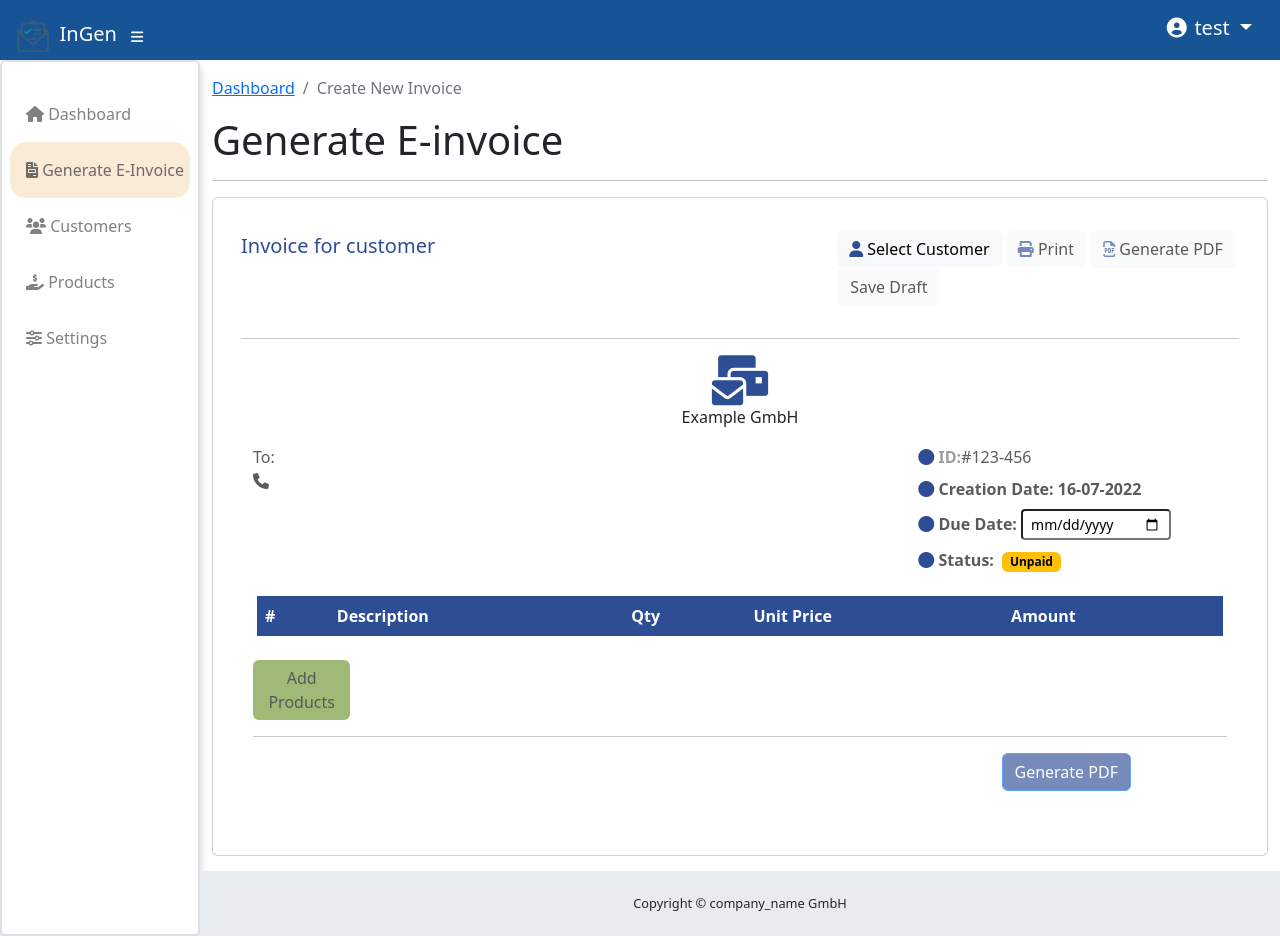
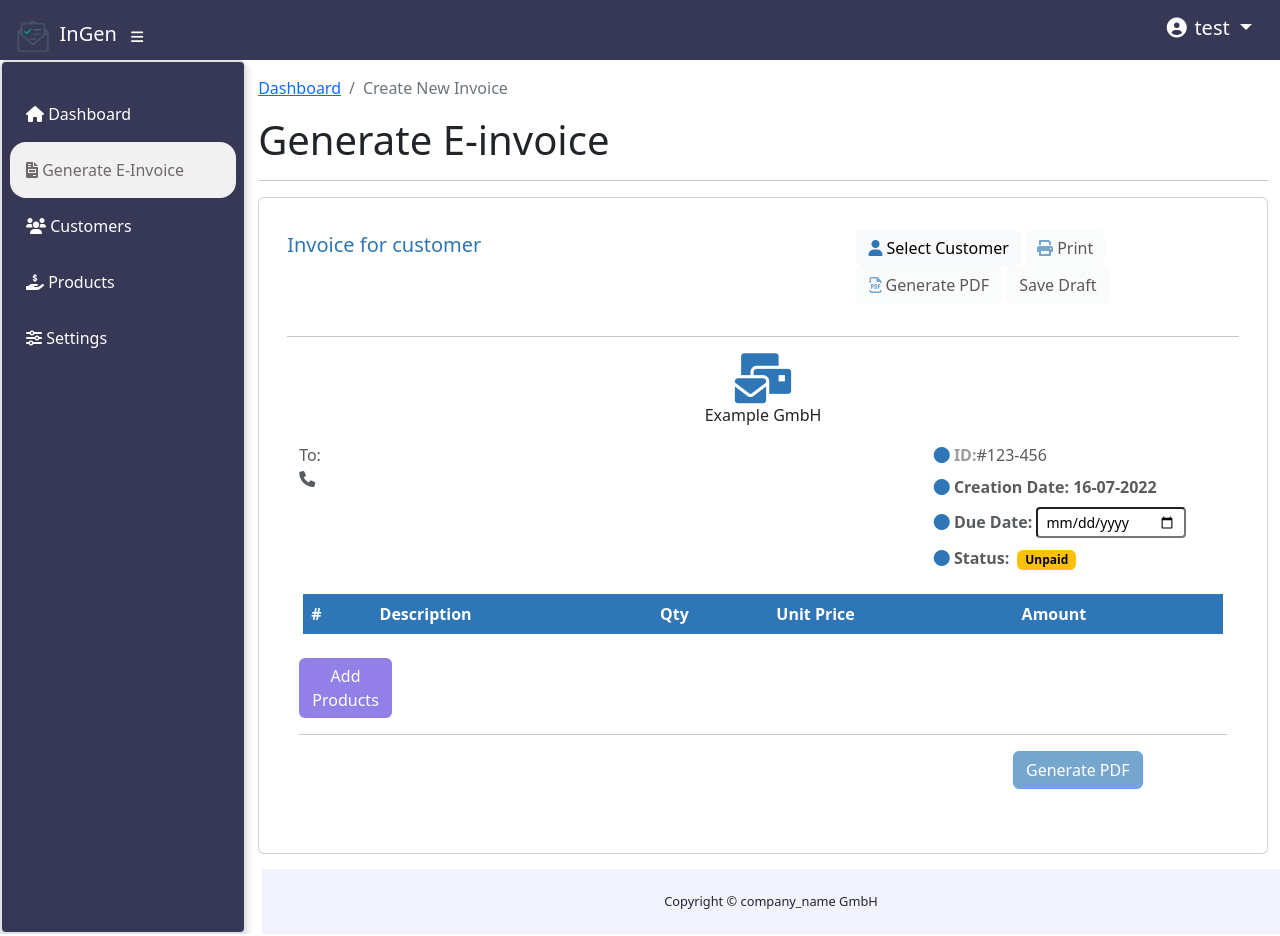
Before and after one commit to NikhilRaikar17/e-invoice, a Flask app: page /generate_invoice in a window 1280 px wide. Run offline with Flask 2, Linux system fonts and the light colour scheme; a user stored in the database is signed in; data that the repository does not hold is empty; some libraries are stand-ins or nearby versions.

Commit message:
css updates

```diff
--- a/e_invoice/static/css/sb-admin.css
+++ b/e_invoice/static/css/sb-admin.css
@@ -131,8 +131,8 @@ body.fixed-nav.sidebar-toggled #content-wrapper {
 }
 
 .sidebar {
-  width: 90px !important;
-  background-color: #ffffff;
+  width: 100px !important;
+  background-color: #373756;
   min-height: calc(100vh - 56px);
   padding: 1.5em .5em .5em;
   border-radius: 2em;
@@ -188,7 +188,7 @@ body.fixed-nav.sidebar-toggled #content-wrapper {
 
 @media (min-width: 768px) {
   .sidebar {
-    width: 200px !important;
+    width: 300px !important;
   }
   .sidebar .nav-item .nav-link {
     display: block;
@@ -196,6 +196,7 @@ body.fixed-nav.sidebar-toggled #content-wrapper {
     text-align: left;
     padding: 1rem;
     width: 225px;
+    color: #ffffff;
   }
   .sidebar .nav-item .nav-link span {
     font-size: 1rem;
@@ -355,7 +356,7 @@ footer.sticky-footer {
   bottom: 0;
   width: calc(100% - 90px);
   height: 65px;
-  background-color: #e9ecef;
+  background-color: #f2f3fe;
 }
 
 footer.sticky-footer .copyright {
@@ -365,7 +366,7 @@ footer.sticky-footer .copyright {
 
 @media (min-width: 768px) {
   footer.sticky-footer {
-    width: calc(100% - 200px);
+    width: calc(100% - 262px);
   }
 }
 
--- a/e_invoice/templates/customers.html
+++ b/e_invoice/templates/customers.html
@@ -8,7 +8,7 @@
   <h1>Manage Customers</h1>
   <hr/>
 
-  <button class="btn btn-sm" style="border: 1px solid #FF8C00; font-size:15px;color:#FF8C00;" data-toggle="modal" data-title="Add" data-target="#add-customer" type="button">
+  <button class="btn btn-sm" style="border: 1px solid #373756; font-size:15px;color:#373756;" data-toggle="modal" data-title="Add" data-target="#add-customer" type="button">
     <i class="fa-solid fa-user-plus"></i> Customer
   </button>
 
--- a/e_invoice/templates/invoice_generator.html
+++ b/e_invoice/templates/invoice_generator.html
@@ -13,7 +13,7 @@
             <div class="container mb-5 mt-3">
                 <div class="row align-items-baseline pb-3">
                     <div class="col-xl-7">
-                        <p style="color: #2d4e95;font-size: 20px;">Invoice for customer</p>
+                        <p style="color: #2e76b5;font-size: 20px;">Invoice for customer</p>
                     </div>
                     <div class="col-xl-5 float-end">
 
@@ -23,7 +23,7 @@
                             data-target="#select-customer"
                             data-mdb-ripple-color="dark"
                             >
-                            <i class="fa-solid fa-user" style="color: #2d4e95;"></i>
+                            <i class="fa-solid fa-user" style="color: #2e76b5;"></i>
                             Select Customer
                         </button>
 
@@ -32,7 +32,7 @@
                                 id="print"
                                 disabled>
                             <i  class="fas fa-print"
-                                style="color: #2d4e95;">
+                                style="color: #2e76b5;">
                             </i>
                             Print
                         </button>
@@ -42,7 +42,7 @@
                                 id="export_file"
                                 disabled>
                             <i  class="far fa-file-pdf"
-                                style="color: #2d4e95;">
+                                style="color: #2e76b5;">
                             </i>
                             Generate PDF
                         </button>
@@ -64,7 +64,7 @@
                 <div class="container">
                     <div class="col-md-12">
                         <div class="text-center">
-                            <i class="fas fa-mail-bulk ms-0" style="font-size:50px; color:#2d4e95 ;"></i>
+                            <i class="fas fa-mail-bulk ms-0" style="font-size:50px; color:#2e76b5 ;"></i>
                             <p class="pt-0">Example GmbH</p>
                         </div>
 
@@ -73,7 +73,7 @@
                     <div class="row">
                         <div class="col-xl-8">
                             <ul class="list-unstyled" id="sender_information">
-                                <li class="text-muted" id="customers-name">To: <span style="color:#2d4e95 ;"></span></li>
+                                <li class="text-muted" id="customers-name">To: <span style="color:#2e76b5 ;"></span></li>
                                 <li class="text-muted" id="address"></li>
                                 <li class="text-muted" id="email"></li>
                                 <li class="text-muted" id="phone_number"><i class="fas fa-phone"> &nbsp;</i></li>
@@ -81,17 +81,17 @@
                         </div>
                         <div class="col-xl-4">
                             <ul class="list-unstyled">
-                                <li class="text-muted"><i class="fas fa-circle" style="color:#2d4e95 ;"></i> <span
+                                <li class="text-muted"><i class="fas fa-circle" style="color:#2e76b5 ;"></i> <span
                                     class="fw-bold" style="opacity:0.6;">ID:</span>#123-456</li>
-                                <li class="text-muted pt-2"><i class="fas fa-circle" style="color:#2d4e95 ;"></i>
+                                <li class="text-muted pt-2"><i class="fas fa-circle" style="color:#2e76b5 ;"></i>
                                     <span class="fw-bold">Creation Date: {{date_time}}</span>
                                 </li>
                                 <li class="text-muted pt-2">
-                                    <i class="fas fa-circle" style="color:#2d4e95 ;"></i>
+                                    <i class="fas fa-circle" style="color:#2e76b5 ;"></i>
                                     <span class="fw-bold">Due Date: </span>
                                     <input class="form-control-sm" type="date" id="start-date" name="start-date" required style="width:150px;height:20px;"></input>
                                 </li>
-                                <li class="text-muted pt-2"><i class="fas fa-circle" style="color:#2d4e95 ;"></i>
+                                <li class="text-muted pt-2"><i class="fas fa-circle" style="color:#2e76b5 ;"></i>
                                     <span class="me-1 fw-bold">Status:</span>
                                     <span class="badge bg-warning text-black fw-bold">
                                     Unpaid</span>
@@ -103,7 +103,7 @@
                     <div class="row my-2 mx-1 justify-content-center">
 
                         <table class="table table-striped table-borderless" id="products_table">
-                            <thead id="products_table_header" style="background-color:#2d4e95 ;" class="text-white">
+                            <thead id="products_table_header" style="background-color:#2e76b5 ;" class="text-white">
                                 <tr>
                                 <th scope="col">#</th>
                                 <th scope="col">Description</th>
@@ -127,7 +127,7 @@
                                 data-toggle="modal"
                                 data-title="Add"
                                 data-target="#add_products_invoice"
-                                style="width: 10%;background-color:#6d952d;"
+                                style="width: 10%;background-color:#593bdb;border-color: #593bdb;color: rgb(255, 255, 255);"
                                 disabled
                             >
                             Add Products
@@ -167,7 +167,7 @@
                         <div class="col-xl-2">
                             <button type="button"
                                     class="btn btn-primary text-capitalize"
-                                    style="background-color:#2d4e95 ;"
+                                    style="background-color:#2e76b5 ;"
                                     disabled>
                                     Generate PDF
                             </button>
--- a/e_invoice/templates/invoice_items.html
+++ b/e_invoice/templates/invoice_items.html
@@ -8,7 +8,7 @@
   <h1>Manage Invoice Items</h1>
   <hr/>
 
-  <button class="btn btn-sm" style="border: 1px solid #FF8C00; font-size:15px;color:#FF8C00;"data-toggle="modal" data-title="Add" data-target="#add-item" type="button">
+  <button class="btn btn-sm" style="border: 1px solid #373756; font-size:15px;color:#373756;"data-toggle="modal" data-title="Add" data-target="#add-item" type="button">
     <i class="fa-solid fa-cart-plus"></i> Products
   </button>
 
--- a/e_invoice/templates/navigation.html
+++ b/e_invoice/templates/navigation.html
@@ -1,4 +1,4 @@
-<nav class="navbar navbar-dark bg-primary static-top" style="height: 60px;">
+<nav class="navbar navbar-dark static-top" style="height: 60px;background-color:#373756">
     <div class="container-fluid" >
       <a class="navbar-brand" href="/">
         <img src="{{ url_for('static',filename='images/apl.png') }}" style="height: 40px;color:rgb(168, 28, 28)" alt="e-invoice"/>
--- a/e_invoice/templates/sidebar.html
+++ b/e_invoice/templates/sidebar.html
@@ -15,7 +15,7 @@
       </a>
     </li> -->
     <li class="nav-item  {% if 'generate_invoice' in request.url %} border-5 rounded-4 active {% endif %}"
-        {% if 'generate_invoice' in request.url %} style="background-color:antiquewhite;" {% endif %}>
+        {% if 'generate_invoice' in request.url %} style="background-color:rgb(241, 241, 241);" {% endif %}>
       <a class="nav-link" href="{{ url_for('generate_invoice') }}">
         <i class="fas fa-file-invoice"></i>
         <span>Generate E-Invoice</span>
@@ -24,7 +24,7 @@
 
 
     <li class="nav-item {% if 'manage_customers' in request.url %} border-5 rounded-4 active {% endif %}"
-        {% if 'manage_customers' in request.url %} style="background-color:antiquewhite;" {% endif %}>
+        {% if 'manage_customers' in request.url %} style="background-color:rgb(241, 241, 241);" {% endif %}>
       <a class="nav-link" href="{{ url_for('manage_customers') }}">
         <i class="fa-solid fa-users"></i>
         <span>Customers</span>
@@ -32,7 +32,7 @@
     </li>
 
     <li class="nav-item {% if 'manage_invoice_items' in request.url %} border-5 rounded-4 active {% endif %}"
-    {% if 'manage_invoice_items' in request.url %} style="background-color:antiquewhite;" {% endif %}
+    {% if 'manage_invoice_items' in request.url %} style="background-color:rgb(241, 241, 241);" {% endif %}
     >
       <a class="nav-link" href="{{ url_for('manage_invoice_items') }}">
         <i class="fa-solid fa-hand-holding-dollar"></i>
@@ -40,7 +40,7 @@
       </a>
     </li>
     <li class="nav-item {% if 'settings' in request.url %} border-5 rounded-4 active {% endif %}"
-    {% if 'settings' in request.url %} style="background-color:antiquewhite;" {% endif %}>
+    {% if 'settings' in request.url %} style="background-color:rgb(241, 241, 241);" {% endif %}>
       <a class="nav-link" href="#">
         <i class="fa-solid fa-sliders"></i>
         <span>Settings</span>
```
